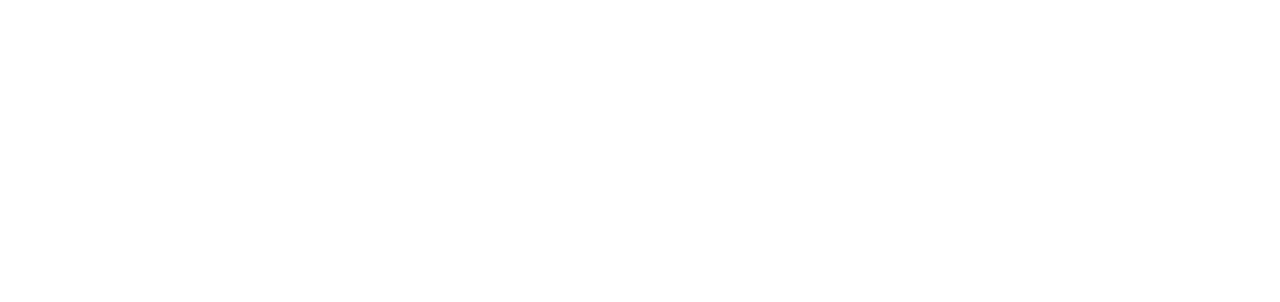
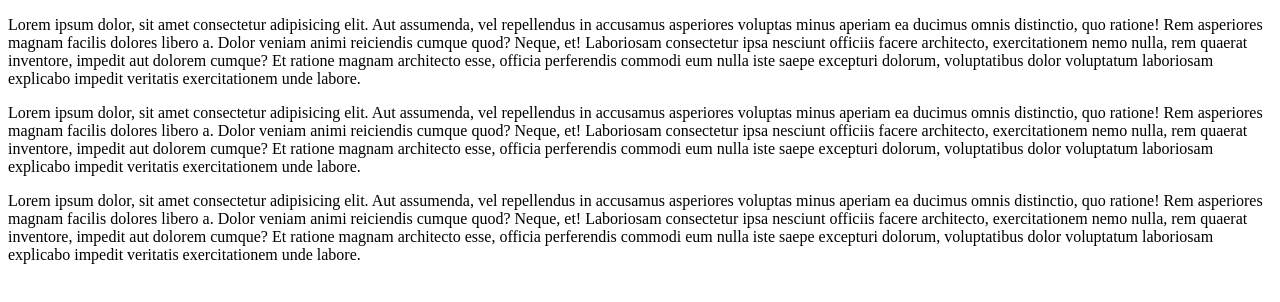
Before and after one commit to Shakilkhandoker/my-first-tutorial, a plain HTML site: page my first tutorial.html in a window 1280 px wide. Drawn offline with Linux system fonts and the light colour scheme.

Commit message:
my first tutorial

```diff
--- a/my first tutorial.html
+++ b/my first tutorial.html
@@ -4,8 +4,18 @@
     <meta charset="UTF-8">
     <meta name="viewport" content="width=device-width, initial-scale=1.0">
     <title>my first tutorial</title>
+    <link rel="stylesheet" href="my first tutorial.css">
+    <link rel="shortcut icon" href="Images/174854.png" type="image/x-icon">
 </head>
 <body>
-
+    <div>
+        <p>Lorem ipsum dolor, sit amet consectetur adipisicing elit. Aut assumenda, vel repellendus in accusamus asperiores voluptas minus aperiam ea ducimus omnis distinctio, quo ratione! Rem asperiores magnam facilis dolores libero a. Dolor veniam animi reiciendis cumque quod? Neque, et! Laboriosam consectetur ipsa nesciunt officiis facere architecto, exercitationem nemo nulla, rem quaerat inventore, impedit aut dolorem cumque? Et ratione magnam architecto esse, officia perferendis commodi eum nulla iste saepe excepturi dolorum, voluptatibus dolor voluptatum laboriosam explicabo impedit veritatis exercitationem unde labore.</p>
+    </div>
+    <div>
+        <p>Lorem ipsum dolor, sit amet consectetur adipisicing elit. Aut assumenda, vel repellendus in accusamus asperiores voluptas minus aperiam ea ducimus omnis distinctio, quo ratione! Rem asperiores magnam facilis dolores libero a. Dolor veniam animi reiciendis cumque quod? Neque, et! Laboriosam consectetur ipsa nesciunt officiis facere architecto, exercitationem nemo nulla, rem quaerat inventore, impedit aut dolorem cumque? Et ratione magnam architecto esse, officia perferendis commodi eum nulla iste saepe excepturi dolorum, voluptatibus dolor voluptatum laboriosam explicabo impedit veritatis exercitationem unde labore.</p>
+    </div>
+    <div>
+        <p>Lorem ipsum dolor, sit amet consectetur adipisicing elit. Aut assumenda, vel repellendus in accusamus asperiores voluptas minus aperiam ea ducimus omnis distinctio, quo ratione! Rem asperiores magnam facilis dolores libero a. Dolor veniam animi reiciendis cumque quod? Neque, et! Laboriosam consectetur ipsa nesciunt officiis facere architecto, exercitationem nemo nulla, rem quaerat inventore, impedit aut dolorem cumque? Et ratione magnam architecto esse, officia perferendis commodi eum nulla iste saepe excepturi dolorum, voluptatibus dolor voluptatum laboriosam explicabo impedit veritatis exercitationem unde labore.</p>
+    </div>
 </body>
 </html>
```
Also changed, not shown: Images/174854.png (added).
